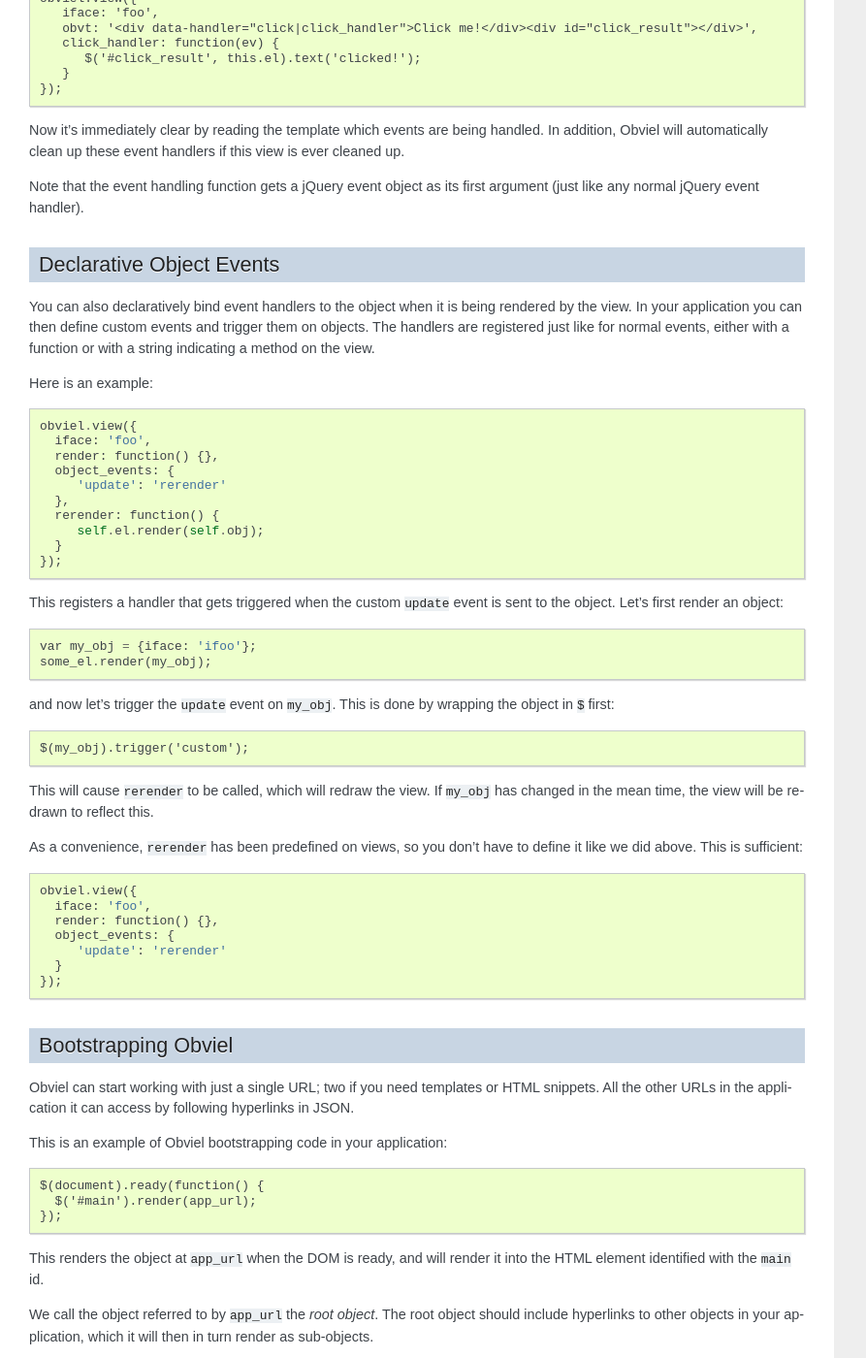
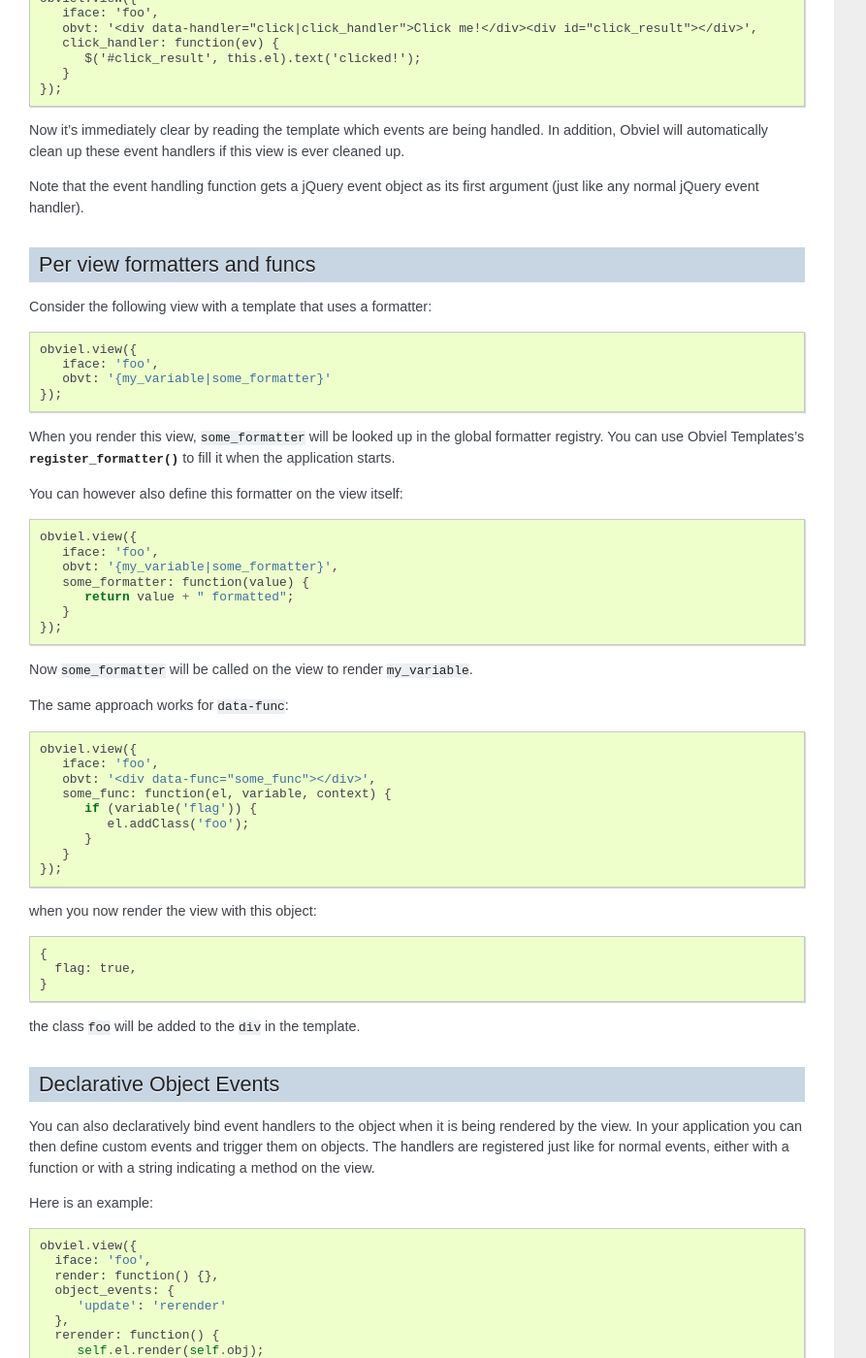
Before and after one commit to obviel/obviel, a Sphinx documentation site: the page built from doc/manual.txt, in a window 1280 px wide and 1400 px high, scrolled down 17525 px. Shown: the whole window at 97% size, without its empty margins (0-893 px from the left). Built offline with Sphinx 7.4.7, drawn with Linux system fonts in a browser that asks for light colours.

Commit message:
Update documentation.

```diff
--- a/doc/manual.txt
+++ b/doc/manual.txt
@@ -962,7 +962,6 @@
 Declarative Event Registration
 ------------------------------
 
-
 .. sidebar:: Declarative event handler hookup
 
   Instead of hooking up the event handler directly in the template,
@@ -1052,6 +1051,52 @@
 
 Note that the event handling function gets a jQuery event object as its
 first argument (just like any normal jQuery event handler).
+
+Per view formatters and funcs
+-----------------------------
+
+Consider the following view with a template that uses a formatter::
+
+  obviel.view({
+     iface: 'foo',
+     obvt: '{my_variable|some_formatter}'
+  });
+
+When you render this view, ``some_formatter`` will be looked up in the
+global formatter registry. You can use Obviel Templates's
+:func:`register_formatter` to fill it when the application starts.
+
+You can however also define this formatter on the view itself::
+
+  obviel.view({
+     iface: 'foo',
+     obvt: '{my_variable|some_formatter}',
+     some_formatter: function(value) {
+        return value + " formatted";
+     }
+  });
+
+Now ``some_formatter`` will be called on the view to render ``my_variable``.
+
+The same approach works for ``data-func``::
+
+  obviel.view({
+     iface: 'foo',
+     obvt: '<div data-func="some_func"></div>',
+     some_func: function(el, variable, context) {
+        if (variable('flag')) {
+           el.addClass('foo');
+        }
+     }
+  });
+
+when you now render the view with this object::
+
+  {
+    flag: true,
+  }
+
+the class ``foo`` will be added to the ``div`` in the template.
 
 Declarative Object Events
 -------------------------
```
